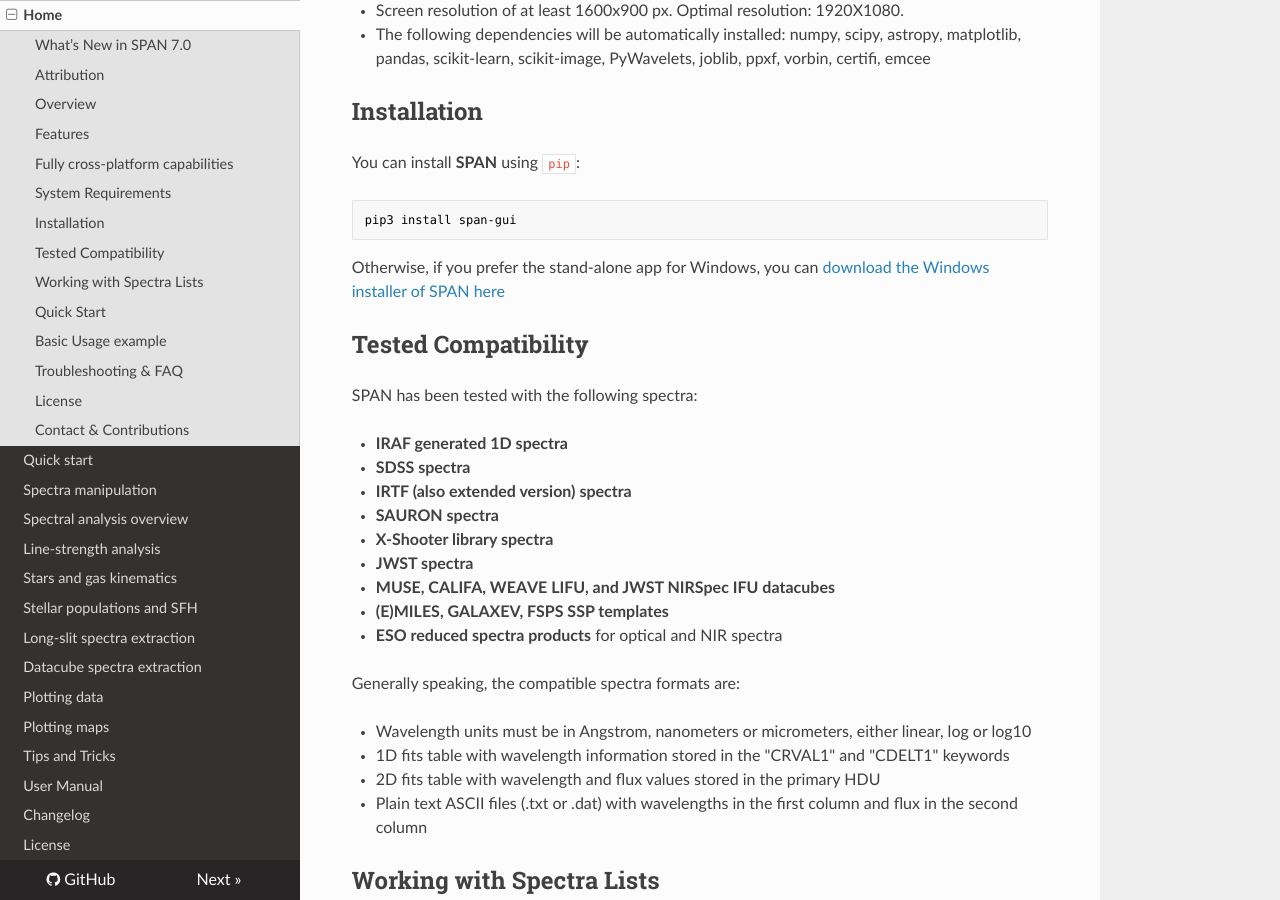
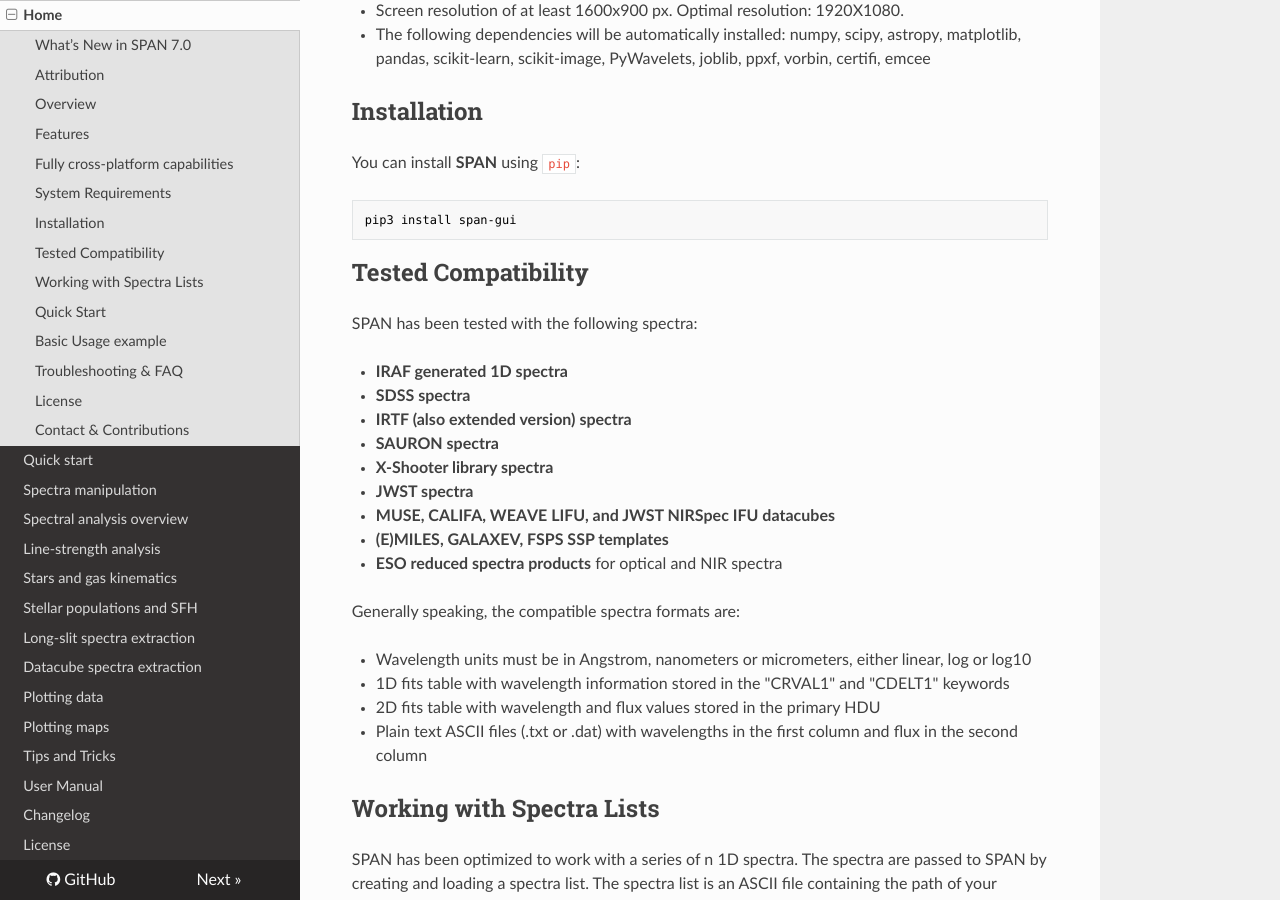
Before and after one commit to danielegasparri/span-gui, an MkDocs documentation site: the page built from docs/index.md, in a window 1280 px wide and 900 px high, scrolled down 4273 px. Built offline with MkDocs 1.6.1, drawn with Linux system fonts in a browser that asks for light colours; nearby versions of some CDN libraries.

Commit message:
Update index.md

````diff
--- a/docs/index.md
+++ b/docs/index.md
@@ -104,7 +104,6 @@
 pip3 install span-gui
 ```
 
-Otherwise, if you prefer the stand-alone app for Windows, you can [download the Windows installer of SPAN here]([SPAN_setup.exe](https://1drv.ms/u/c/49228024d7df0d98/EUb0-WDYnxtJlUNyy62Fy6cBLMcGN0upmxHoRVBmhrxURA?e=KUSALd))
 
 ## Tested Compatibility
 
````
